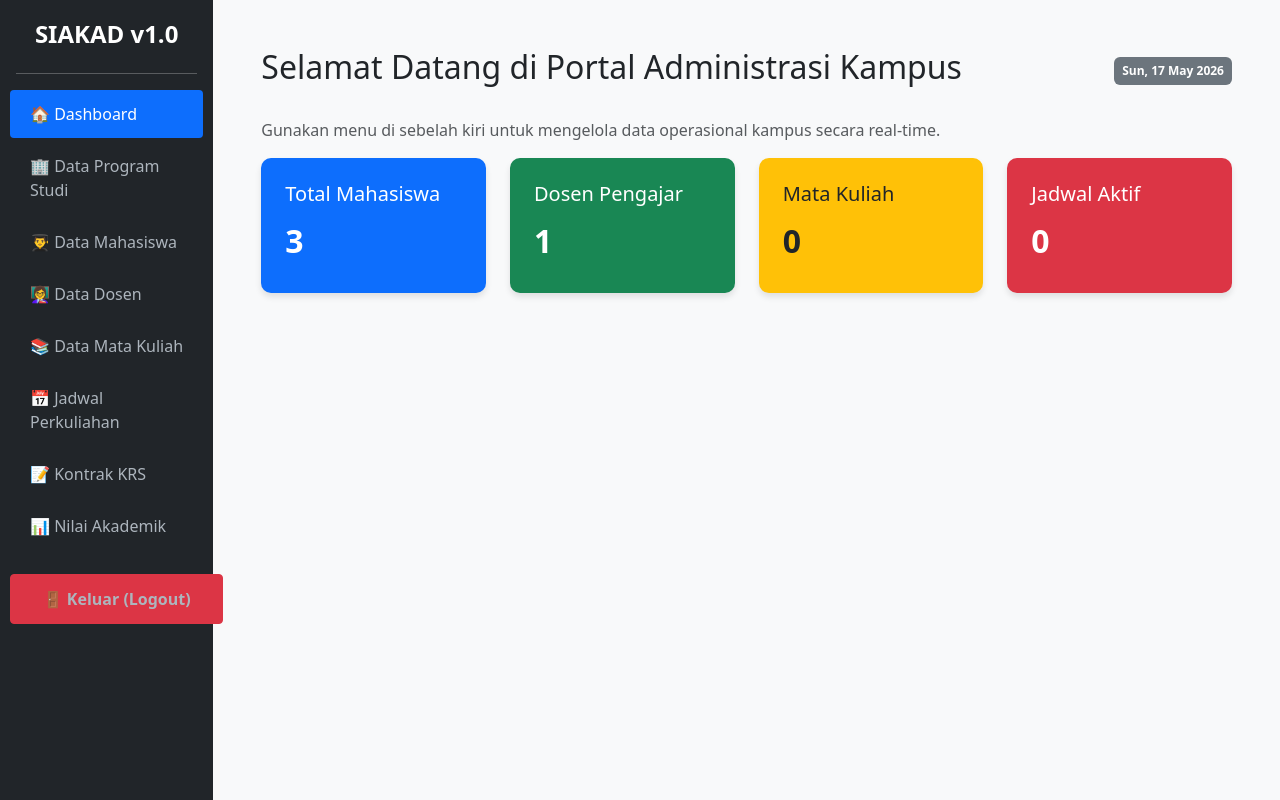
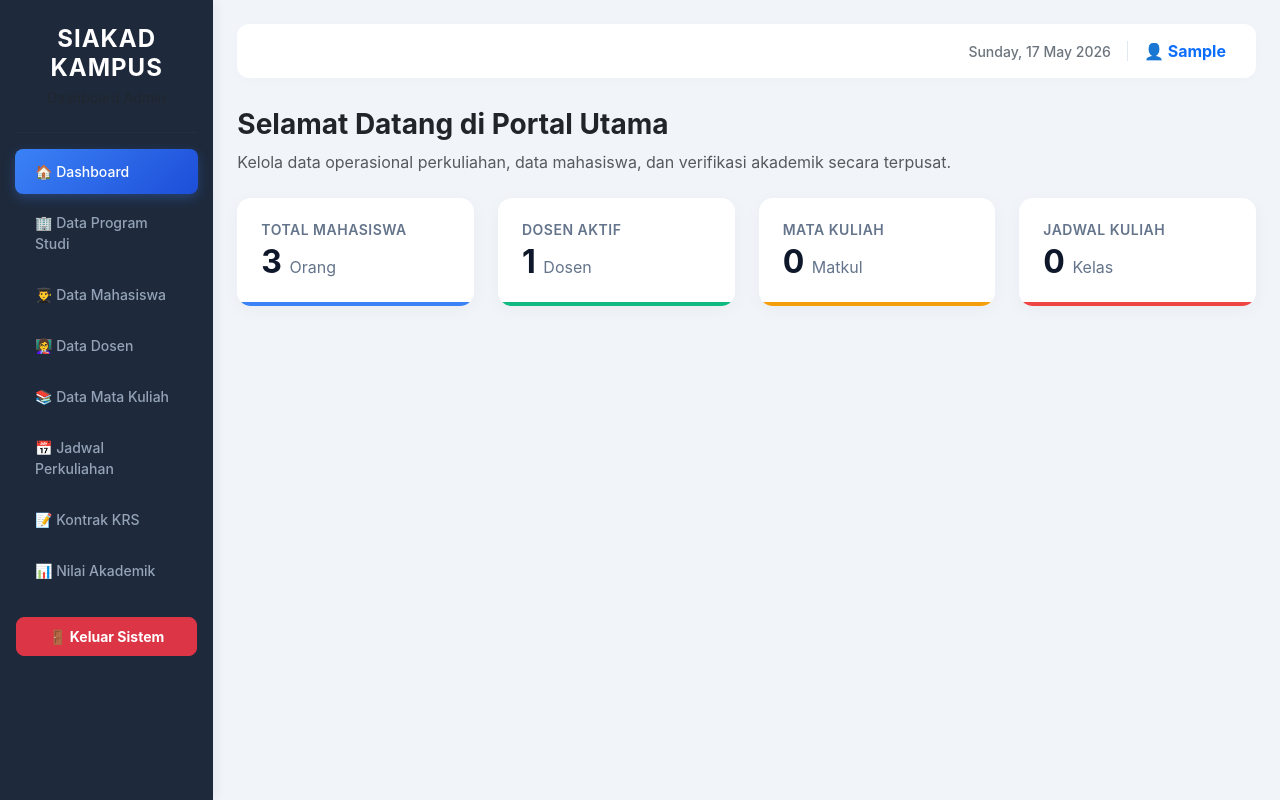
Before and after one commit to Kazutodp/administrasi-kampus, a PHP site: page /dashboard.php in a window 1280 px wide. Run offline with PHP 8.4, Linux system fonts and the light colour scheme; the visitor is signed in with stand-in values (Sample User, id 1); data comes from the database, SQL or seed files in the repository; data that the repository does not hold is empty.

Commit message:
pembaruan tampilan

```diff
--- a/dashboard.php
+++ b/dashboard.php
@@ -1,17 +1,22 @@
 <?php
+    session_start();
     include 'koneksi.php';
 
-// Query hitung total data untuk statistik di dashboard
-$mhs  = mysqli_query($koneksi, "SELECT COUNT(*) AS total FROM mahasiswa");
+    if (!isset($_SESSION['login'])) {
+        header("Location: login.php");
+        exit;
+    }
+
+    $mhs    = mysqli_query($koneksi, "SELECT COUNT(*) AS total FROM mahasiswa");
     $row_mhs = mysqli_fetch_assoc($mhs);
 
-$dsn  = mysqli_query($koneksi, "SELECT COUNT(*) AS total FROM dosen");
+    $dsn    = mysqli_query($koneksi, "SELECT COUNT(*) AS total FROM dosen");
     $row_dsn = mysqli_fetch_assoc($dsn);
 
-$mk   = mysqli_query($koneksi, "SELECT COUNT(*) AS total FROM matakuliah");
+    $mk     = mysqli_query($koneksi, "SELECT COUNT(*) AS total FROM matakuliah");
     $row_mk = mysqli_fetch_assoc($mk);
 
-$jdw  = mysqli_query($koneksi, "SELECT COUNT(*) AS total FROM jadwal");
+    $jdw    = mysqli_query($koneksi, "SELECT COUNT(*) AS total FROM jadwal");
     $row_jdw = mysqli_fetch_assoc($jdw);
 ?>
 
@@ -20,15 +25,102 @@ $row_jdw = mysqli_fetch_assoc($jdw);
     <head>
         <meta charset="UTF-8">
         <meta name="viewport" content="width=device-width, initial-scale=1.0">
-    <title>Sistem Informasi Akademik Kampus</title>
+        <title>Dashboard - SIAKAD Modern</title>
         <link href="https://cdn.jsdelivr.net/npm/bootstrap@5.3.0/dist/css/bootstrap.min.css" rel="stylesheet">
         <style>
-        body { background-color: #f8f9fa; }
-        .sidebar { min-height: 100vh; background-color: #212529; color: white; padding-top: 20px; }
-        .sidebar a { color: #adb5bd; text-decoration: none; padding: 12px 20px; display: block; border-radius: 4px; margin: 4px 10px; }
-        .sidebar a:hover { background-color: #343a40; color: white; }
-        .sidebar a.active { background-color: #0d6efd; color: white; }
-        .card-stat { border: none; border-radius: 10px; color: white; box-shadow: 0 4px 6px rgba(0,0,0,0.1); }
+            body {
+                background-color: #f1f5f9;
+                font-family: 'Inter', -apple-system, BlinkMacSystemFont, "Segoe UI", Roboto, sans-serif;
+                overflow-x: hidden;
+            }
+
+            .sidebar {
+                min-height: 100vh;
+                background-color: #1e293b;
+                padding-top: 25px;
+                box-shadow: 4px 0 10px rgba(0,0,0,0.05);
+            }
+            .sidebar a {
+                color: #94a3b8;
+                text-decoration: none;
+                padding: 12px 20px;
+                display: block;
+                border-radius: 8px;
+                margin: 6px 15px;
+                font-size: 14px;
+                font-weight: 500;
+                transition: all 0.3s ease;
+            }
+            .sidebar a:hover {
+                background-color: #334155;
+                color: #f8fafc;
+                transform: translateX(3px);
+            }
+            .sidebar a.active {
+                background: linear-gradient(135deg, #3b82f6 0%, #1d4ed8 100%);
+                color: white;
+                box-shadow: 0 4px 12px rgba(59, 130, 246, 0.3);
+            }
+
+            .card-stat {
+                border: none;
+                border-radius: 14px;
+                background-color: #ffffff;
+                color: #1e293b;
+                padding: 24px;
+                box-shadow: 0 4px 18px rgba(15, 23, 42, 0.04);
+                position: relative;
+                overflow: hidden;
+                transition: transform 0.3s ease, box-shadow 0.3s ease;
+            }
+            .card-stat:hover {
+                transform: translateY(-4px);
+                box-shadow: 0 10px 25px rgba(15, 23, 42, 0.08);
+            }
+            .card-stat h5 {
+                font-size: 14px;
+                color: #64748b;
+                text-transform: uppercase;
+                letter-spacing: 0.5px;
+                margin-bottom: 5px;
+                font-weight: 600;
+            }
+            .card-stat h2 {
+                font-size: 32px;
+                font-weight: 700;
+                color: #0f172a;
+                margin: 0;
+            }
+
+            .card-stat::after {
+                content: '';
+                position: absolute;
+                bottom: 0;
+                left: 0;
+                width: 100%;
+                height: 4px;
+            }
+            .border-mhs::after { background-color: #3b82f6; }
+            .border-dsn::after { background-color: #10b981; }
+            .border-mk::after { background-color: #f59e0b; }
+            .border-jdw::after { background-color: #ef4444; }
+
+            .top-navbar {
+                background-color: #ffffff;
+                padding: 15px 30px;
+                border-radius: 12px;
+                box-shadow: 0 2px 12px rgba(0,0,0,0.02);
+                margin-bottom: 30px;
+            }
+
+            .top-navbar, .card-stat {
+                animation: fadeIn 0.6s ease-out;
+            }
+
+            @keyframes fadeIn {
+                from { opacity: 0; transform: translateY(10px); }
+                to { opacity: 1; transform: translateY(0); }
+            }
         </style>
     </head>
     <body>
@@ -36,8 +128,10 @@ $row_jdw = mysqli_fetch_assoc($jdw);
     <div class="container-fluid">
         <div class="row">
             <div class="col-md-2 px-0 sidebar">
-            <h4 class="text-center mb-4 text-white fw-bold">SIAKAD v1.0</h4>
-            <hr class="mx-3">
+                <h4 class="text-center mb-1 text-white fw-bold" style="letter-spacing: 1px;">SIAKAD KAMPUS</h4>
+                <p class="text-center text-muted small mb-4">Dashboard Admin</p>
+                <hr class="mx-3" style="border-color: #334155;">
+
                 <a href="#" class="active">🏠 Dashboard</a>
                 <a href="Prodi/index.php">🏢 Data Program Studi</a>
                 <a href="Mahasiswa/Tampilan.php">👨‍🎓 Data Mahasiswa</a>
@@ -46,44 +140,67 @@ $row_jdw = mysqli_fetch_assoc($jdw);
                 <a href="Jadwal/index.php">📅 Jadwal Perkuliahan</a>
                 <a href="KRS/index.php">📝 Kontrak KRS</a>
                 <a href="Nilai/index.php">📊 Nilai Akademik</a>
-            <a href="logout.php" class="btn btn-danger w-100 mt-4 fw-bold" onclick="return confirm('Yakin ingin keluar dari sistem?')">
-    🚪 Keluar (Logout)
+
+                <div class="px-3 mt-4">
+                    <a href="logout.php" class="btn btn-danger w-100 fw-bold text-white text-center m-0 py-2"
+                        style="border-radius: 8px;" onclick="return confirm('Yakin ingin keluar dari sistem?')">
+                        🚪 Keluar Sistem
                     </a>
                 </div>
+            </div>
 
-        <div class="col-md-10 p-5">
-            <div class="d-flex justify-content-between align-items-center mb-4">
-                <h2>Selamat Datang di Portal Administrasi Kampus</h2>
-                <span class="badge bg-secondary p-2"><?= date('D, d M Y'); ?></span>
+            <div class="col-md-10 p-4">
+
+                <div class="top-navbar d-flex justify-content-end align-items-center">
+
+                    <div class="d-flex align-items-center gap-3">
+                        <span class="text-secondary small fw-medium"><?= date('l, d F Y'); ?></span>
+
+                        <div class="vertical-line" style="border-left: 1px solid #e2e8f0; height: 20px;"></div>
+
+                        <span class="fw-bold text-dark">
+                            👤 <span class="text-primary" style="text-transform: capitalize;"><?= isset($_SESSION['username']) ? $_SESSION['username'] : 'User'; ?></span>
+                        </span>
                     </div>
-            <p class="text-muted">Gunakan menu di sebelah kiri untuk mengelola data operasional kampus secara real-time.</p>
 
-            <div class="row mt-4g g-4">
+                </div>
+
+                <div class="mb-4">
+                    <h2 class="fw-bold text-dark" style="font-size: 28px;">Selamat Datang di Portal Utama</h2>
+                    <p class="text-muted">Kelola data operasional perkuliahan, data mahasiswa, dan verifikasi akademik secara terpusat.</p>
+                </div>
+
+
+                <div class="row g-4">
                     <div class="col-md-3">
-                    <div class="card card-stat bg-primary p-4">
+                        <div class="card-stat border-mhs">
                             <h5>Total Mahasiswa</h5>
-                        <h2 class="fw-bold mt-2"><?= $row_mhs['total']; ?></h2>
+                            <h2><?= $row_mhs['total']; ?> <span style="font-size: 16px; color: #64748b; font-weight: normal;">Orang</span></h2>
                         </div>
                     </div>
+
                     <div class="col-md-3">
-                    <div class="card card-stat bg-success p-4">
-                        <h5>Dosen Pengajar</h5>
-                        <h2 class="fw-bold mt-2"><?= $row_dsn['total']; ?></h2>
+                        <div class="card-stat border-dsn">
+                            <h5>Dosen Aktif</h5>
+                            <h2><?= $row_dsn['total']; ?> <span style="font-size: 16px; color: #64748b; font-weight: normal;">Dosen</span></h2>
                         </div>
                     </div>
+
                     <div class="col-md-3">
-                    <div class="card card-stat bg-warning text-dark p-4">
+                        <div class="card-stat border-mk">
                             <h5>Mata Kuliah</h5>
-                        <h2 class="fw-bold mt-2"><?= $row_mk['total']; ?></h2>
+                            <h2><?= $row_mk['total']; ?> <span style="font-size: 16px; color: #64748b; font-weight: normal;">Matkul</span></h2>
                         </div>
                     </div>
+
                     <div class="col-md-3">
-                    <div class="card card-stat bg-danger p-4">
-                        <h5>Jadwal Aktif</h5>
-                        <h2 class="fw-bold mt-2"><?= $row_jdw['total']; ?></h2>
+                        <div class="card-stat border-jdw">
+                            <h5>Jadwal Kuliah</h5>
+                            <h2><?= $row_jdw['total']; ?> <span style="font-size: 16px; color: #64748b; font-weight: normal;">Kelas</span></h2>
                         </div>
                     </div>
                 </div>
+
             </div>
         </div>
     </div>
```
Lines whose indentation alone changed are shown as unchanged.
